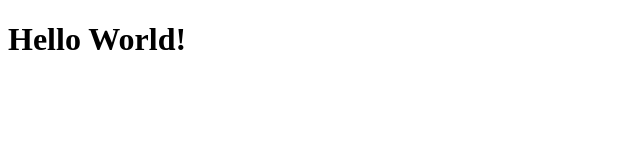
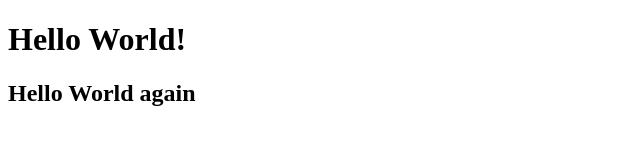
Before and after one commit to theyurkovskiy/pullrequtest, a plain HTML site: page index.html in a window 1280 px wide. Shown: the whole page, without its empty margins (0-640 px from the left). Drawn offline with Linux system fonts and the light colour scheme.

Commit message:
updated main page

```diff
--- a/index.html
+++ b/index.html
@@ -7,5 +7,6 @@
 </head>
 <body>
     <h1>Hello World!</h1>
+    <h2>Hello World again</h2>
 </body>
 </html>
```
